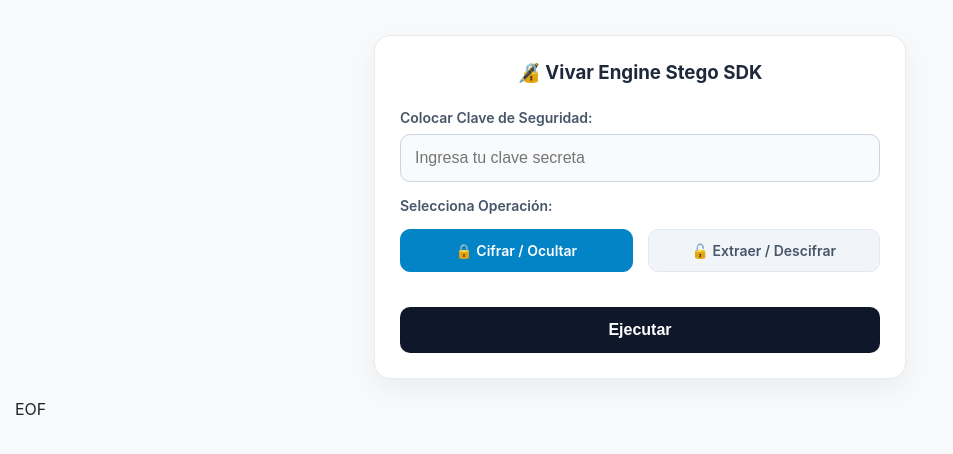
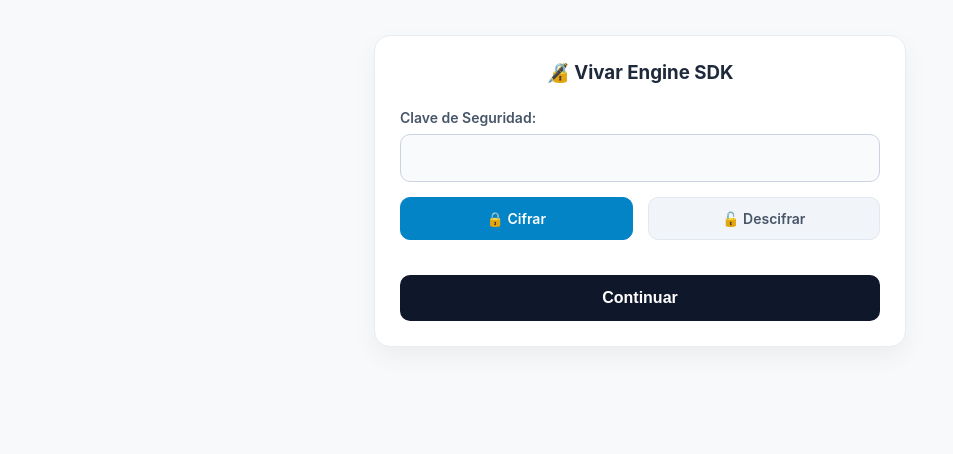
Before and after one commit to jean020889/vivar-engine-sdk, a Flask app: page / in a window 1280 px wide. Shown: the top 454 px of the page, without its empty margins (0-953 px from the left). Run offline with Flask 3, Linux system fonts and the light colour scheme; parts of the project's set-up code (start-up, migrations or seed data) failed here and were passed over.

Commit message:
Update index.html

```diff
--- a/web/templates/index.html
+++ b/web/templates/index.html
@@ -1,4 +1,3 @@
-
 <!DOCTYPE html>
 <html lang="es">
 <head>
@@ -17,117 +16,69 @@
         .radio-btn label { background: #f1f5f9; padding: 12px; border-radius: 10px; display: block; cursor: pointer; font-weight: 600; margin: 0; border: 1px solid #e2e8f0; transition: all 0.2s; }
         .radio-btn input:checked + label { background: #0284c7; color: white; border-color: #0284c7; }
         .btn-action { width: 100%; padding: 14px; background-color: #0f172a; color: white; border: none; border-radius: 10px; font-size: 16px; font-weight: bold; cursor: pointer; margin-top: 20px; transition: background 0.2s; }
-        .btn-action:active { background-color: #1e293b; }
-        .btn-download { width: 100%; padding: 16px; background-color: #16a34a; color: white; border: none; border-radius: 10px; font-size: 16px; font-weight: bold; cursor: pointer; text-align: center; text-decoration: none; display: block; box-sizing: border-box; margin-top: 20px; }
-        .btn-download:active { background-color: #15803d; }
-        .btn-reset { width: 100%; padding: 12px; background-color: #64748b; color: white; border: none; border-radius: 10px; font-size: 14px; font-weight: 600; cursor: pointer; text-align: center; text-decoration: none; display: block; box-sizing: border-box; margin-top: 10px; }
-        .file-box { border: 2px dashed #cbd5e1; padding: 15px; border-radius: 10px; background: #f8fafc; text-align: center; margin-bottom: 15px; cursor: pointer; }
-        .file-box input { display: block; margin: 8px auto 0 auto; font-size: 14px; }
-        .error { background: #fef2f2; color: #b91c1c; padding: 12px; border-radius: 8px; border: 1px solid #fca5a5; font-size: 14px; margin-bottom: 15px; font-weight: 500; }
+        .file-box { border: 2px dashed #cbd5e1; padding: 15px; border-radius: 10px; background: #f8fafc; text-align: center; margin-bottom: 15px; }
+        .file-box input { display: block; margin: 8px auto 0 auto; }
+        .error { background: #fef2f2; color: #b91c1c; padding: 12px; border-radius: 8px; border: 1px solid #fca5a5; font-size: 14px; margin-bottom: 15px; }
         .progress-container { display: none; margin-top: 20px; }
         .progress-bar { width: 100%; background-color: #e2e8f0; border-radius: 10px; overflow: hidden; height: 12px; }
-        .progress-fill { width: 0%; height: 100%; background-color: #0284c7; border-radius: 10px; transition: width 0.4s ease; }
-        .progress-text { text-align: center; font-size: 13px; color: #64748b; margin-top: 6px; font-weight: 500; }
+        .progress-fill { width: 0%; height: 100%; background-color: #0284c7; }
     </style>
-    <script>
-        function iniciarProcesamiento() {
-            document.getElementById("btn-submit-stego").style.display = "none";
-            document.getElementById("progress-area").style.display = "block";
-            let fill = document.getElementById("fill-bar");
-            let txt = document.getElementById("txt-bar");
-            let width = 0;
-            let interval = setInterval(function() {
-                if (width >= 100) {
-                    clearInterval(interval);
-                    txt.innerText = "Finalizando operación limpia...";
-                } else {
-                    width += 10;
-                    fill.style.width = width + "%";
-                    txt.innerText = "Procesando en Core Rust ARX... " + width + "%";
-                }
-            }, 150);
-        }
-    </script>
 </head>
 <body>
 
 <div class="card">
-    <h3>🔏 Vivar Engine Stego SDK</h3>
+    <h3>🔏 Vivar Engine SDK</h3>
 
-    {% if error %}
-        <div class="error">{{ error }}</div>
-    {% endif %}
+    {% if error %}<div class="error">{{ error }}</div>{% endif %}
 
     {% if step == 1 %}
     <form method="POST" action="/">
         <input type="hidden" name="action" value="validar_clave">
-
-        <label for="clave">Colocar Clave de Seguridad:</label>
-        <input type="password" id="clave" name="clave" placeholder="Ingresa tu clave secreta" required>
-
-        <label>Selecciona Operación:</label>
+        <label>Clave de Seguridad:</label>
+        <input type="password" name="clave" required>
         <div class="radio-box">
-            <div class="radio-btn">
-                <input type="radio" id="cifrar" name="operacion" value="cifrar" checked>
-                <label for="cifrar">🔒 Cifrar / Ocultar</label>
-            </div>
-            <div class="radio-btn">
-                <input type="radio" id="descifrar" name="operacion" value="descifrar">
-                <label for="descifrar">🔓 Extraer / Descifrar</label>
-            </div>
+            <div class="radio-btn"><input type="radio" id="c" name="operacion" value="cifrar" checked><label for="c">🔒 Cifrar</label></div>
+            <div class="radio-btn"><input type="radio" id="d" name="operacion" value="descifrar"><label for="d">🔓 Descifrar</label></div>
         </div>
-
-        <button type="submit" class="btn-action">Ejecutar</button>
+        <button type="submit" class="btn-action">Continuar</button>
     </form>
     {% endif %}
 
     {% if step == 2 %}
-    <form method="POST" action="/" enctype="multipart/form-data" onsubmit="iniciarProcesamiento()">
+    <form method="POST" action="/" enctype="multipart/form-data" onsubmit="document.getElementById('btn').style.display='none'; document.getElementById('prog').style.display='block';">
         <input type="hidden" name="action" value="ejecutar_stego">
         <input type="hidden" name="clave" value="{{ clave }}">
         <input type="hidden" name="operacion" value="{{ operacion }}">
 
-        <p style="font-size: 14px; color: #64748b; margin-top: 0;">Modo activo: <strong>{{ operacion.upper() }}</strong></p>
-
         {% if operacion == "cifrar" %}
         <div class="file-box">
-            <label style="margin:0; color:#1e293b;">📁 Seleccionar archivo a cifrar</label>
+            <label>Archivo Secreto (Payload):</label>
             <input type="file" name="file_secreto" required>
         </div>
         {% endif %}
 
         <div class="file-box">
-            <label style="margin:0; color:#1e293b;">🎬 Seleccionar archivo portador</label>
+            <label>Archivo Portador:</label>
             <input type="file" name="file_portador" required>
         </div>
 
-        <button type="submit" id="btn-submit-stego" class="btn-action">Ejecutar</button>
+        <button type="submit" id="btn" class="btn-action">Ejecutar Proceso</button>
 
-        <div id="progress-area" class="progress-container">
-            <div class="progress-bar">
-                <div id="fill-bar" class="progress-fill"></div>
-            </div>
-            <div id="txt-bar" class="progress-text">Iniciando algoritmo...</div>
+        <div id="prog" class="progress-container">
+            <div class="progress-bar"><div class="progress-fill" style="width: 100%;"></div></div>
+            <p style="text-align:center; font-size:12px;">Procesando en Core Rust...</p>
         </div>
     </form>
     {% endif %}
 
     {% if step == 3 %}
-    <div style="text-align: center;">
-        <p style="color: #16a34a; font-weight: bold; font-size: 16px; margin-top: 0;">¡Operación Completada con Éxito!</p>
-        <p style="font-size: 14px; color: #475569; margin-bottom: 15px;">El archivo está listo para ser descargado.</p>
-
-        <a href="/download/{{ archivo_resultante }}/{{ nombre_descarga }}" class="btn-download">
-            📥 Descargar Archivo Real
-        </a>
-
-        <a href="/" class="btn-reset">
-            🔄 Nueva Operación (Limpiar Pantalla)
-        </a>
+    <div style="text-align:center;">
+        <p style="color:#16a34a; font-weight:bold;">¡Operación exitosa!</p>
+        <a href="/download/{{ archivo_resultante }}/{{ nombre_descarga }}" class="btn-action" style="text-decoration:none;">📥 Descargar</a>
+        <a href="/" style="display:block; margin-top:15px; font-size:13px; color:#64748b;">🔄 Reiniciar</a>
     </div>
     {% endif %}
 </div>
 
 </body>
 </html>
-EOF
```
